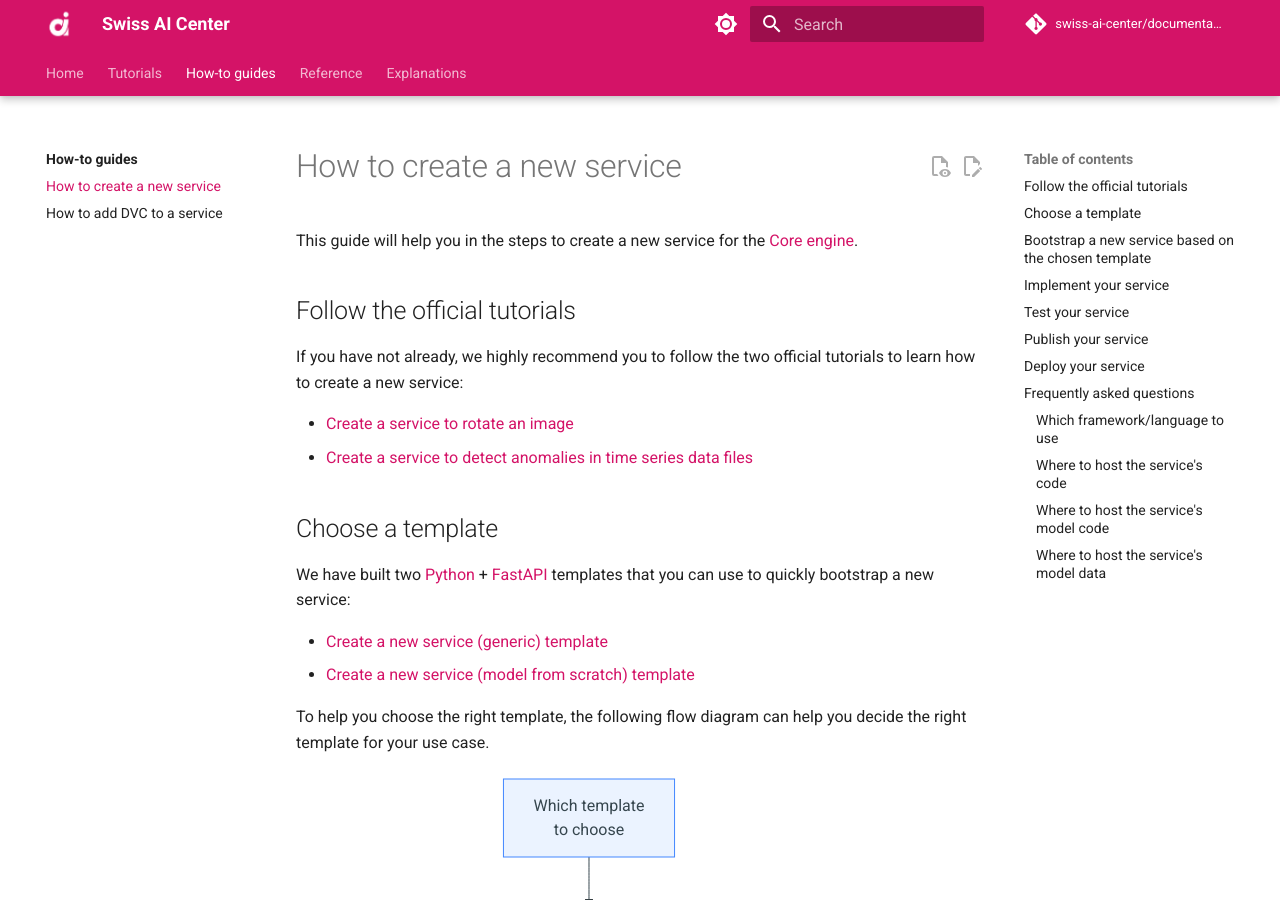
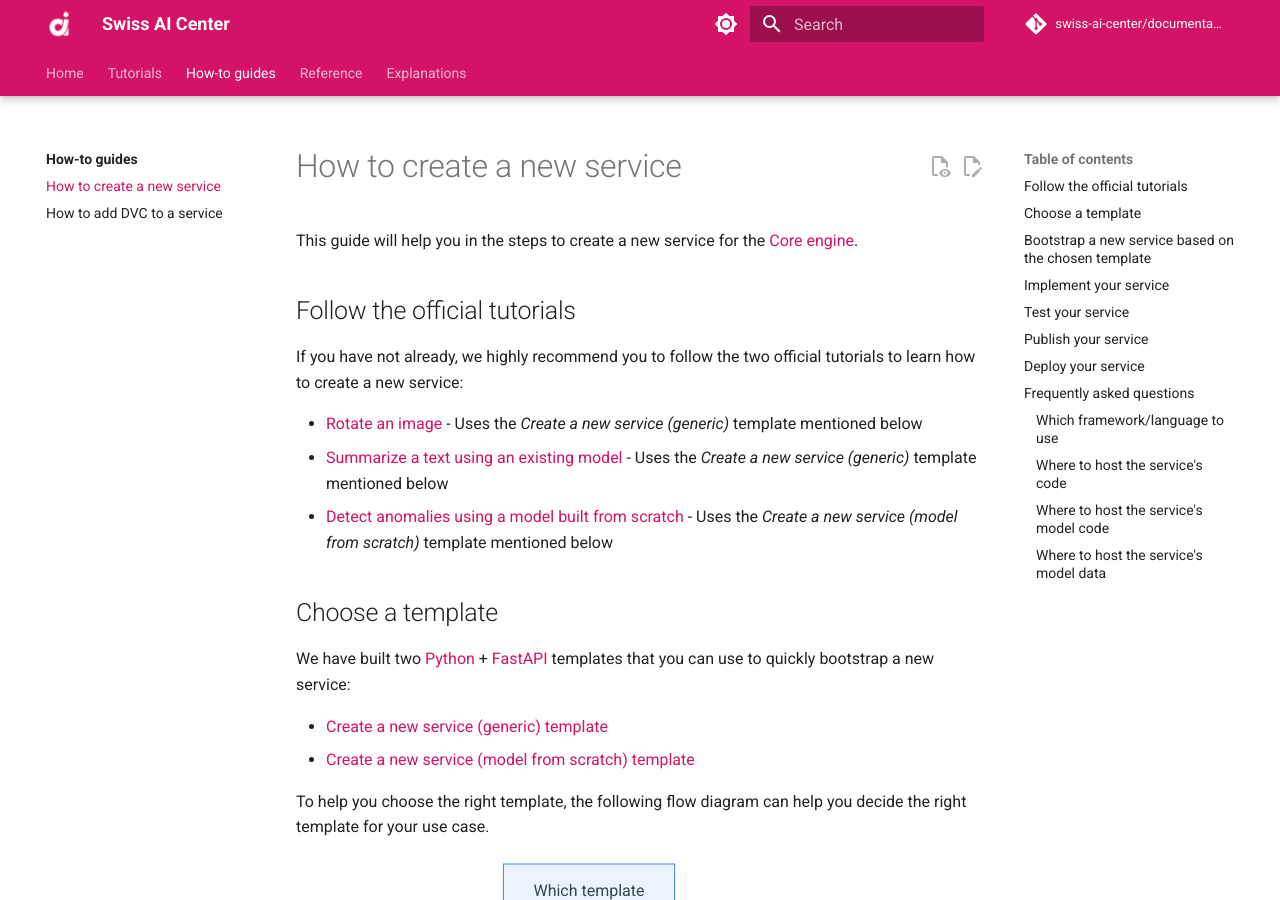
Before and after one commit to swiss-ai-center/documentation, an MkDocs documentation site: the page built from docs/how-to-guides/how-to-create-a-new-service.md, in a window 1280 px wide and 900 px high. Built offline with MkDocs 1.6.1 and Material for MkDocs 9.7.7, drawn with Linux system fonts in a browser that asks for light colours; comment, search, counter and statistics services are not loaded.

Commit message:
Add additional tutorial

```diff
--- a/docs/how-to-guides/how-to-create-a-new-service.md
+++ b/docs/how-to-guides/how-to-create-a-new-service.md
@@ -8,8 +8,12 @@ This guide will help you in the steps to create a new service for the
 If you have not already, we highly recommend you to follow the two official
 tutorials to learn how to create a new service:
 
-- [Create a service to rotate an image](TODO)
-- [Create a service to detect anomalies in time series data files](TODO)
+- [Rotate an image](TODO) - Uses the _Create a new service (generic)_ template
+  mentioned below
+- [Summarize a text using an existing model](TODO) - Uses the _Create a new
+  service (generic)_ template mentioned below
+- [Detect anomalies using a model built from scratch](TODO) - Uses the _Create a
+  new service (model from scratch)_ template mentioned below
 
 ## Choose a template
 
```
Also changed, not shown: other parts of docs/how-to-guides/how-to-create-a-new-service.md (+4 -4 lines).
